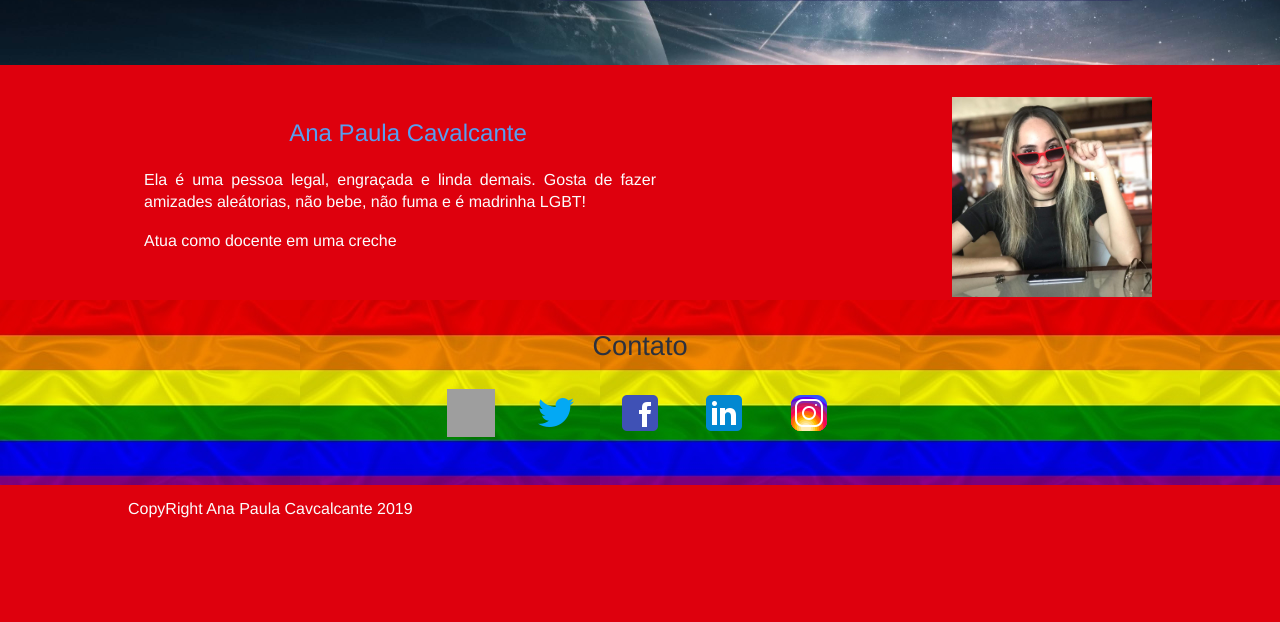
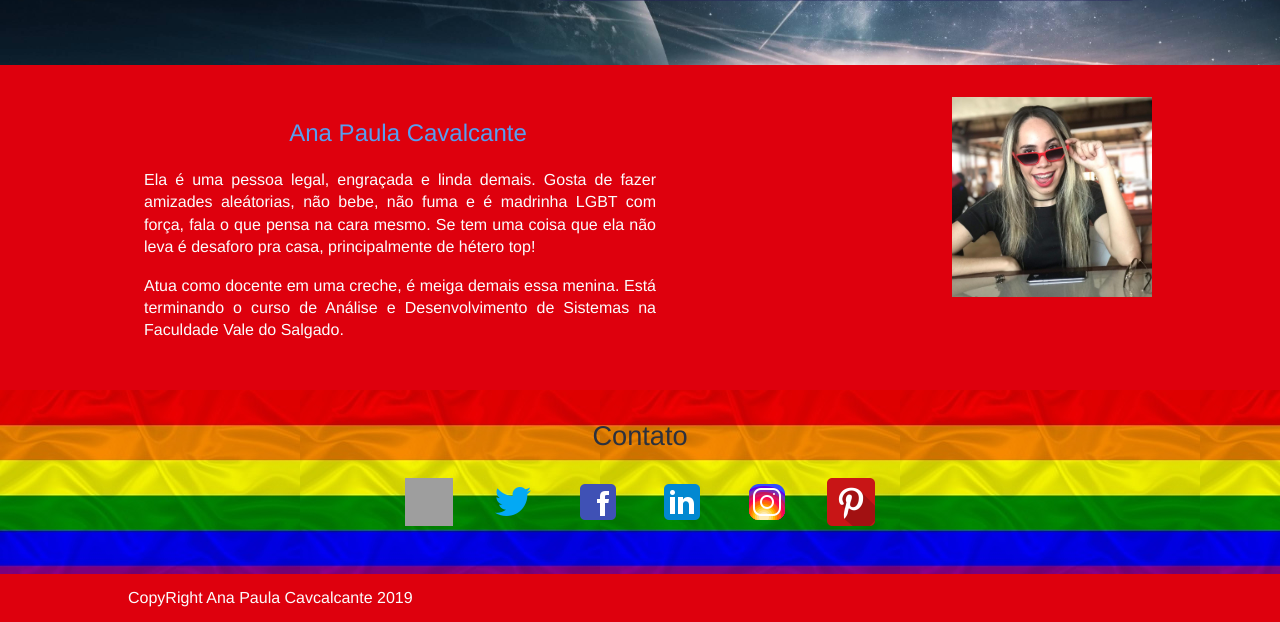
Before and after one commit to suennaby/AulasProgamacaoWeb, a PHP site: page / in a window 1280 px wide. Shown: the part 1447-2069 px from the top of the page. Before the commit the page ends 1965 px from the top, so only its background shows below. Run offline with PHP 8.4, Linux system fonts and the light colour scheme; grey boxes are pictures that could not be loaded.

Commit message:
Atualizado.2
completo

```diff
--- a/estilos/blog.css
+++ b/estilos/blog.css
@@ -57,6 +57,9 @@ header li {
 
 #contato .email {
     background-image: url("../Imagens/mail.png");
+}
+#contato .pint {
+    background-image: url("../Imagens/pinterest.png");
 }
 
 #contato .face {
@@ -129,6 +132,14 @@ header li a {
 .projetos-header h3{
     margin-top: 1em;
 }
+.pro h3{
+    color: #FCFCFD;
+    font-size: 3em;
+}
+.pro p{
+    color: #FCFCFD;
+    font-size: 1.2em;
+}
 
 .styleprojetos{
 
--- a/index.html
+++ b/index.html
@@ -30,7 +30,7 @@
         <section id="projetos" class="backgd container">
             <div class="projetos-header">
               <img class="rd" alt="Imagem que apresenta diversos itens presentes na tecnologia" src="imagens/Paula2.png">
-            <div class="">
+            <div class="pro">
               <h3>Projetos</h3>
               <p>Códigos e Textos</p>
             </div>
@@ -66,11 +66,11 @@
         <section id="sobre" class="escuras container">
             <img alt="Foto de Ana Paula" src="imagens/Paula4.jpg">
             <p class="bio">Ana Paula Cavalcante</p>
-            <p class="text">Ela é uma pessoa legal, engraçada e linda demais. Gosta de fazer amizades aleátorias, não bebe, não fuma e é madrinha LGBT!
+            <p class="text">Ela é uma pessoa legal, engraçada e linda demais. Gosta de fazer amizades aleátorias, não bebe, não fuma e é madrinha LGBT com força, fala o que pensa na cara mesmo. Se tem uma coisa que ela não leva é desaforo pra casa, principalmente de hétero top!
 
 
             </p>
-            <p class="text">Atua como docente em uma creche</p>
+            <p class="text">Atua como docente em uma creche, é meiga demais essa menina. Está terminando o curso de Análise e Desenvolvimento de Sistemas na Faculdade Vale do Salgado.</p>
 
         </section>
 
@@ -78,11 +78,12 @@
             <h3>Contato</h3>
 
             <ul>
-                <li><a class="email" href="mailto:adriano@fvs.edu.br">E-mail</a></li>
+                <li><a class="email" href="https://accounts.google.com/ServiceLogin/identifier?service=mail&passive=true&rm=false&continue=https%3A%2F%2Fmail.google.com%2Fmail%2F%3Ftab%3Drm&scc=1&ltmpl=default&ltmplcache=2&emr=1&osid=1&flowName=GlifWebSignIn&flowEntry=AddSession" target="_balck">E-mail</a></li>
                 <li><a class="twitter" href="https://twitter.com/login?lang=pt" target="_blanck">Twitter</a></li>
-                <li><a class="face" href="mailto:adriano@fvs.edu.br">Facebook</a></li>
+                <li><a class="face" href="https://www.facebook.com/anapaula.diascavalcante" target="_blanck">Facebook</a></li>
                 <li><a class="linkedin" href="https://br.linkedin.com/" target="_blanck">Linkedin</a></li>
                 <li><a class="insta" href="https://www.instagram.com/apcavalcante/?hl=pt-br" target="_blanck">Instagram</a></li>
+                <li><a class="pint" href="https://br.pinterest.com/apaulla650ap/" target="_blanck">Pinterest</a></li>
             </ul>
 
         </section>
```
Also changed, not shown: Imagens/pinterest.png (added).
